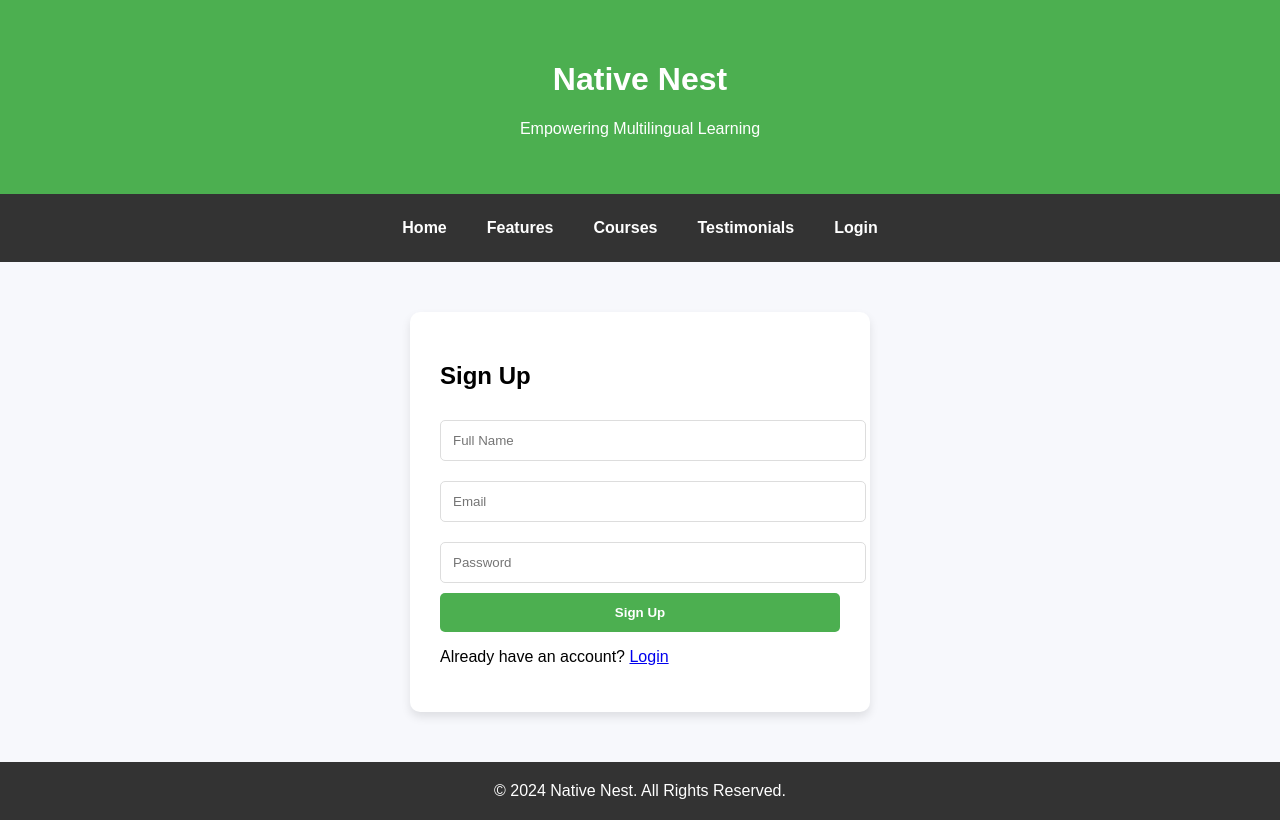
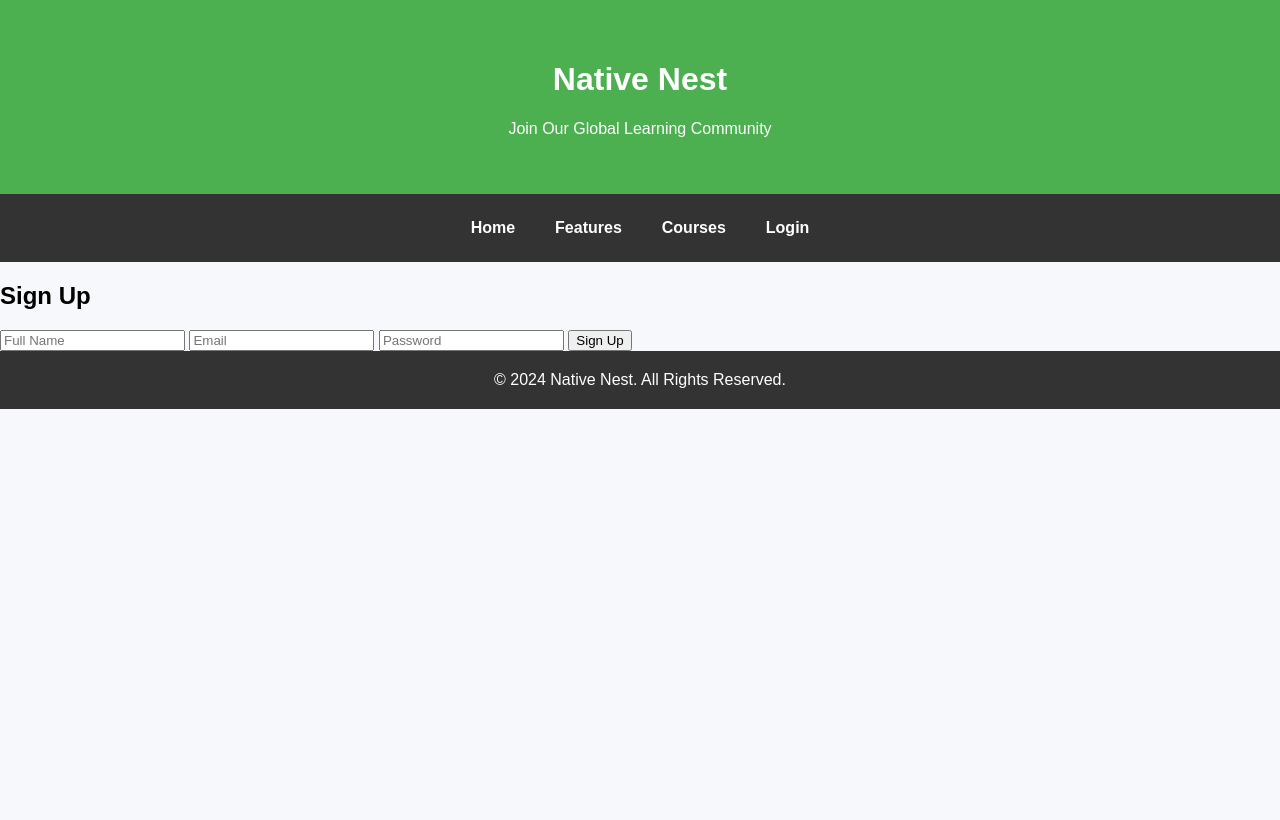
Before and after one commit to aaaryan-patel/native-nest, a plain HTML site: page signup.html in a window 1280 px wide. Drawn offline with Linux system fonts and the light colour scheme.

Commit message:
Update signup.html

```diff
--- a/signup.html
+++ b/signup.html
@@ -3,35 +3,30 @@
 <head>
   <meta charset="UTF-8">
   <meta name="viewport" content="width=device-width, initial-scale=1.0">
-  <meta name="description" content="Sign up for Native Nest to access multilingual courses.">
+  <meta name="description" content="Sign up for a Native Nest account.">
   <title>Sign Up - Native Nest</title>
   <link rel="stylesheet" href="styles.css">
 </head>
 <body>
   <header>
     <h1>Native Nest</h1>
-    <p>Empowering Multilingual Learning</p>
+    <p>Join Our Global Learning Community</p>
   </header>
-
   <nav>
     <a href="index.html">Home</a>
     <a href="features.html">Features</a>
     <a href="courses.html">Courses</a>
-    <a href="testimonials.html">Testimonials</a>
-    <a href="login.html">Login</a>
+    <a href="login.html" class="login">Login</a>
   </nav>
-
-  <section class="signup-form">
+  <section class="form-section">
     <h2>Sign Up</h2>
-    <form action="signup-process.php" method="POST">
-      <input type="text" name="full_name" placeholder="Full Name" required>
+    <form action="signup-response.html" method="POST">
+      <input type="text" name="name" placeholder="Full Name" required>
       <input type="email" name="email" placeholder="Email" required>
       <input type="password" name="password" placeholder="Password" required>
       <button type="submit">Sign Up</button>
     </form>
-    <p>Already have an account? <a href="login.html">Login</a></p>
   </section>
-
   <footer>
     <p>&copy; 2024 Native Nest. All Rights Reserved.</p>
   </footer>
```
